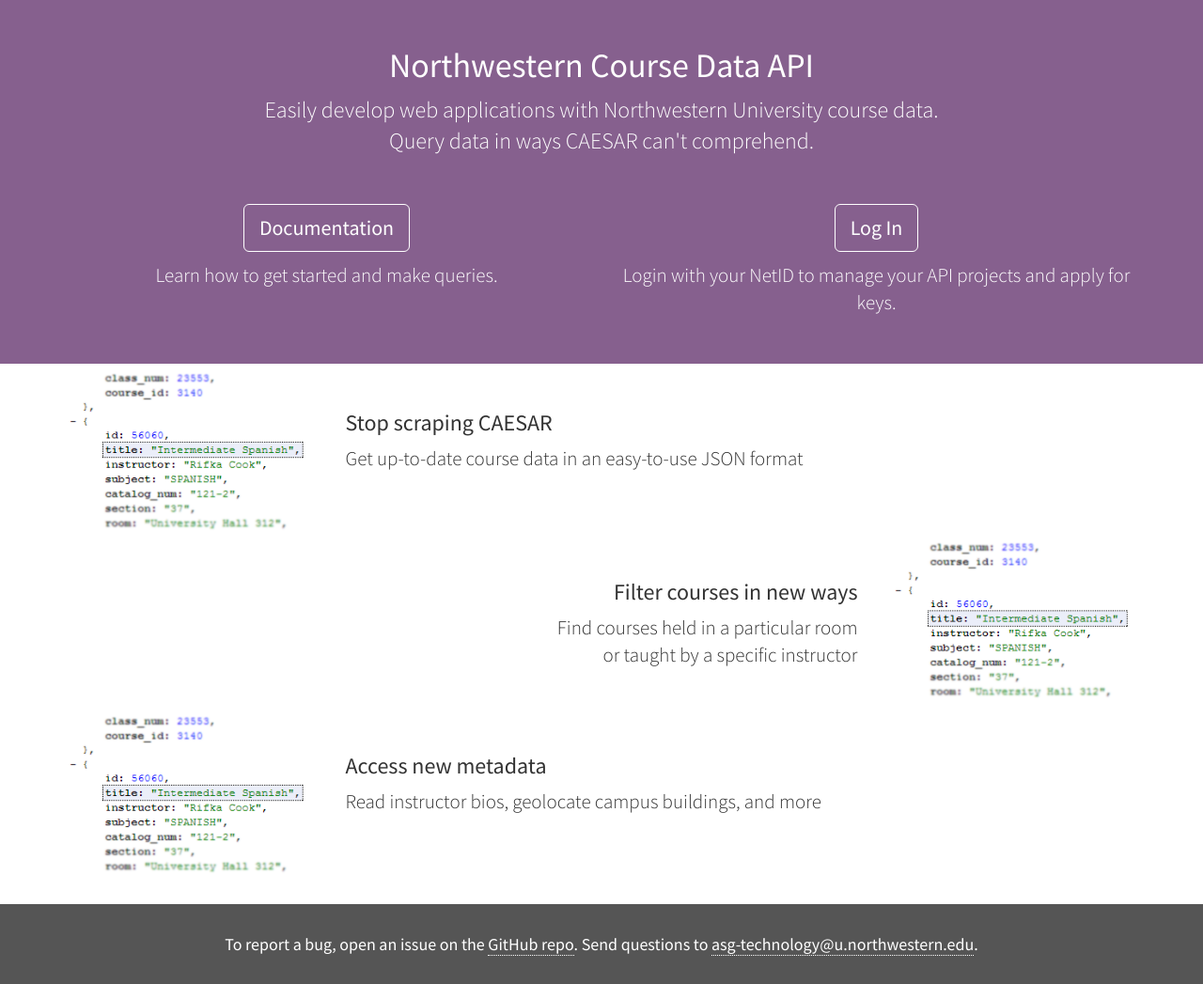
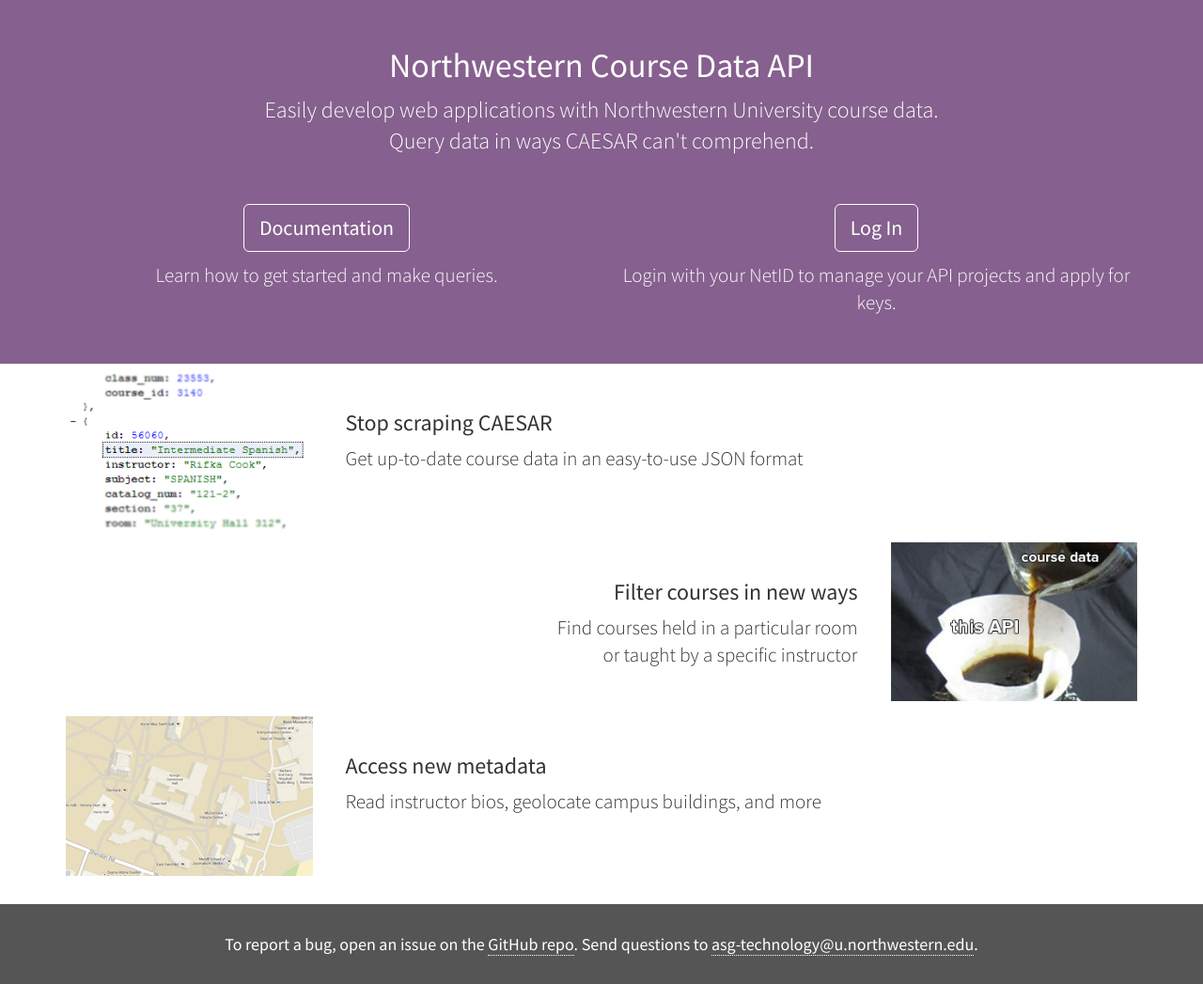
Before and after one commit to northwesternapis/docs, a Jekyll site: the page built from index.html, in a window 1280 px wide. Shown: the whole page at 94% size. Built offline with Jekyll 4.4.1, drawn with Linux system fonts in a browser that asks for light colours.

Commit message:
landing page done

```diff
--- a/index.html
+++ b/index.html
@@ -54,7 +54,7 @@
 
   <div class="row top10">
     <div class="col-sm-4 col-sm-push-8 col-lg-3 col-lg-push-9">
-      <img src="{{ "/static/img/blurred_json.png" | prepend: site.baseurl }}">
+      <img src="{{ "/static/img/filtering.jpg" | prepend: site.baseurl }}">
     </div>
     <div class="feature text-right col-sm-8 col-sm-pull-4 col-lg-9 col-lg-pull-3">
       <h3>Filter courses in new ways</h3>
@@ -64,7 +64,7 @@
 
   <div class="row top10">
     <div class="col-sm-4 col-lg-3">
-      <img src="{{ "/static/img/blurred_json.png" | prepend: site.baseurl }}">
+      <img src="{{ "/static/img/maps.png" | prepend: site.baseurl }}">
     </div>
     <div class="feature col-sm-8 col-lg-9">
       <h3>Access new metadata</h3>
```
Also changed, not shown: static/img/filtering.jpg (added), static/img/maps.png (added).
